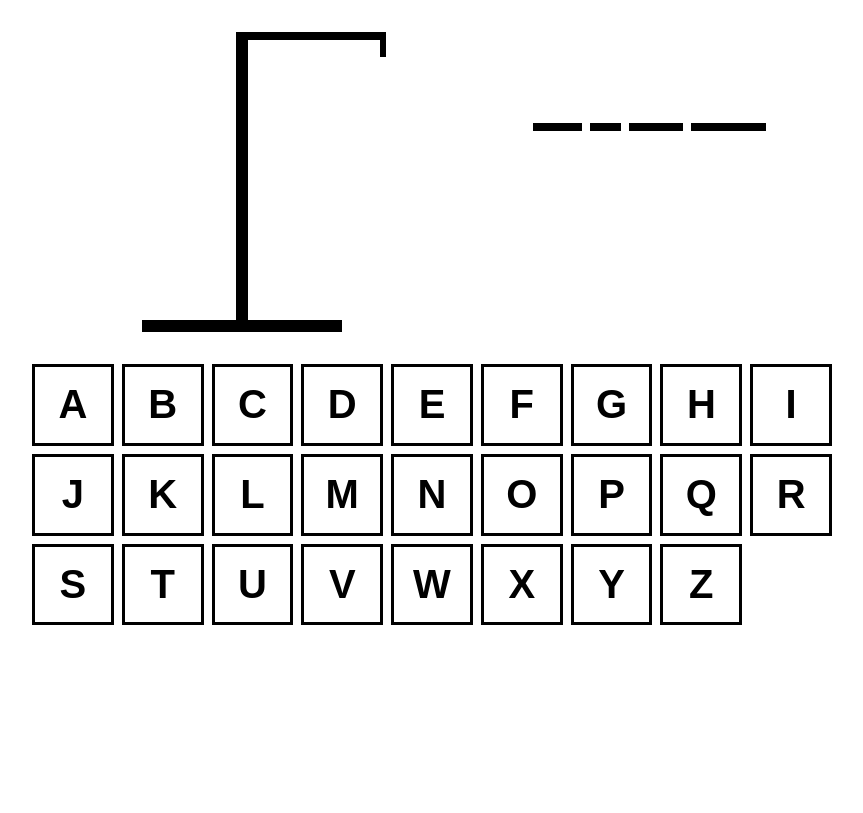
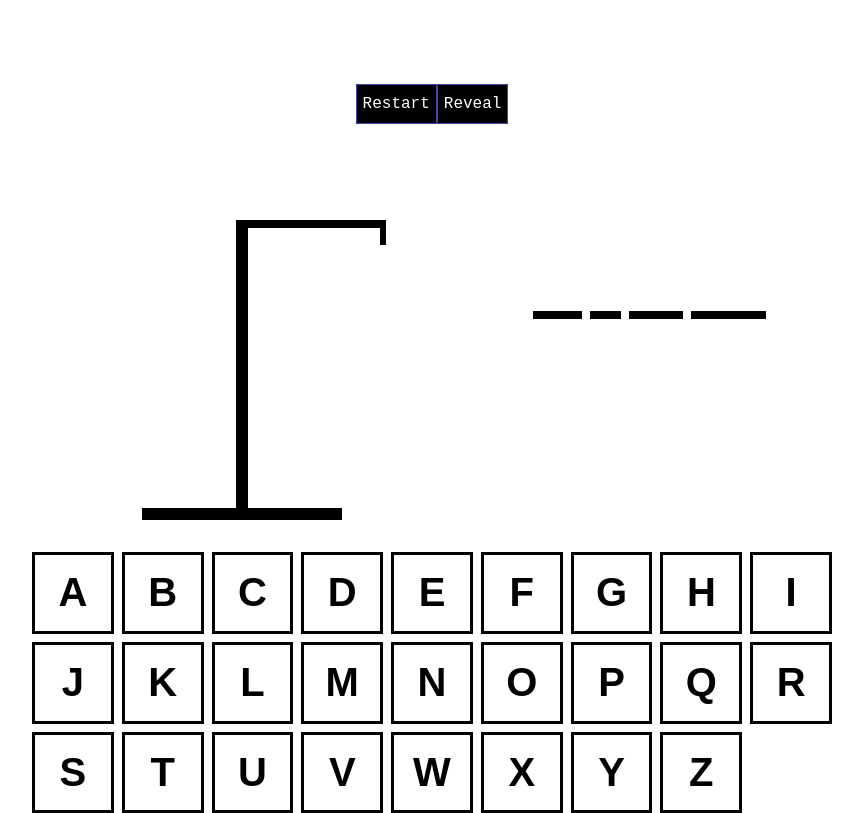
Before and after one commit to inthrakumar/hang-man, a React (Vite) app: page / in a window 1280 px wide. Shown: the whole page, without its empty margins (208-1071 px from the left). Built offline with nearby package versions, Linux system fonts and the light colour scheme.

Commit message:
Add Header Btns

```diff
--- a/src/App.tsx
+++ b/src/App.tsx
@@ -8,11 +8,13 @@ import KeyBoard from './components/KeyBoard'
 
 function App() {
   function getWord() {
-    return words[Math.floor(Math.random() * words.length)]
+    const Word = words[Math.floor(Math.random() * words.length)]
+    return Word
   }
   const [word, setword] = useState<string>(getWord)
 
   const [guessedLetters, setguessedletters] = useState<string[]>([])
+  const [revealWord,setreveal]=useState<boolean>(false);
 
   const incorrectletter = guessedLetters.filter(letter => {
     return !word.includes(letter);
@@ -22,12 +24,16 @@ function App() {
   const isWinner = word
     .split("")
     .every(letter => guessedLetters.includes(letter))
-
+  const Restart=()=>{
+    window.location.reload();
+  }
   const addGuessedLetter = useCallback(
     (letter: string) => {
-      if (guessedLetters.includes(letter) || isLoser || isWinner) return
+
+      if (guessedLetters.includes(letter)  ||isLoser|| isWinner) return
 
       setguessedletters(currentLetters => [...currentLetters, letter])
+
     },
     [guessedLetters, isWinner, isLoser]
   )
@@ -76,11 +82,11 @@ function App() {
         alignItems: "center",
       }}
     >
-      <div className='info-container'>      {isWinner && "Winner! - Refresh to try again"}
-        {isLoser && "Nice Try - Refresh to try again"}</div>
+      <div className='info-container'>      {isWinner && <div>Congratulations <button type='reset' className='btn1'onClick={Restart}>Restart</button></div>}
+        {isLoser && <div><button type='reset'onClick={Restart} className='btn1'>Restart</button></div>}{!isWinner && !isLoser &&<div><button type='reset'onClick={Restart} className='btn1'>Restart</button><button type='reset' className='btn1' onClick={()=>{setreveal(true)}}>Reveal</button></div>}</div>
       <div style={{ display: "flex", gap: "1rem", width: "800px", justifyContent: "space-around" }}>
         <Hangman number_of_guesses={incorrectletter.length} />
-          <WordToGuess wordtoguess={word} guessedLetters={guessedLetters} /></div>
+        <WordToGuess wordtoguess={word} guessedLetters={guessedLetters} reveal={isLoser} /></div>
       <KeyBoard disabled={isWinner || isLoser} activeLetters={guessedLetters.filter(letter =>
         word.includes(letter)
       )} inactiveLetters={incorrectletter} addGuessedLetter={addGuessedLetter
@@ -90,7 +96,7 @@ function App() {
 
 
 
-    <div/>
+      <div />
     </>
   )
 }
--- a/src/components/WordToGuess.tsx
+++ b/src/components/WordToGuess.tsx
@@ -13,11 +13,10 @@ function WordToGuess({wordtoguess,guessedLetters,reveal}:Word_to_guess) {
                     <span
                       style={{
                         visibility:
-                          guessedLetters.includes(letter) || reveal
+                          (guessedLetters.includes(letter)) || reveal
                             ? "visible"
                             : "hidden",
-                        color:
-                          !guessedLetters.includes(letter) && reveal ? "red" : "black",
+
                       }}
                     >
                       {letter}
--- a/src/css/app.css
+++ b/src/css/app.css
@@ -7,6 +7,26 @@
 }
 
 .info-container {
-    font-size: "2rem";
-    text-align: "center"
+    font-size: 3rem;
+    text-align: center;
+    font-weight:500;
+    color: #646cffaa;
+    margin:2rem;
+    padding:2rem;
+    font-family: 'Times New Roman', Times, serif;
+    display: flex;
+    gap:1rem;
 }
+
+.btn1{
+    all:unset;
+    font-size: 1rem;
+    color:#fff;
+    padding: 10px 6px;
+    border: 1px solid #646cffaa;
+    background-color: black;
+    font-family: 'Courier New', Courier, monospace;
+}
+.btn1:hover{
+    background-color: #383636;
+}
```
Also changed, not shown: 1 other file (tests, documents, lock files or other folders). Lines whose indentation alone changed are shown as unchanged.
